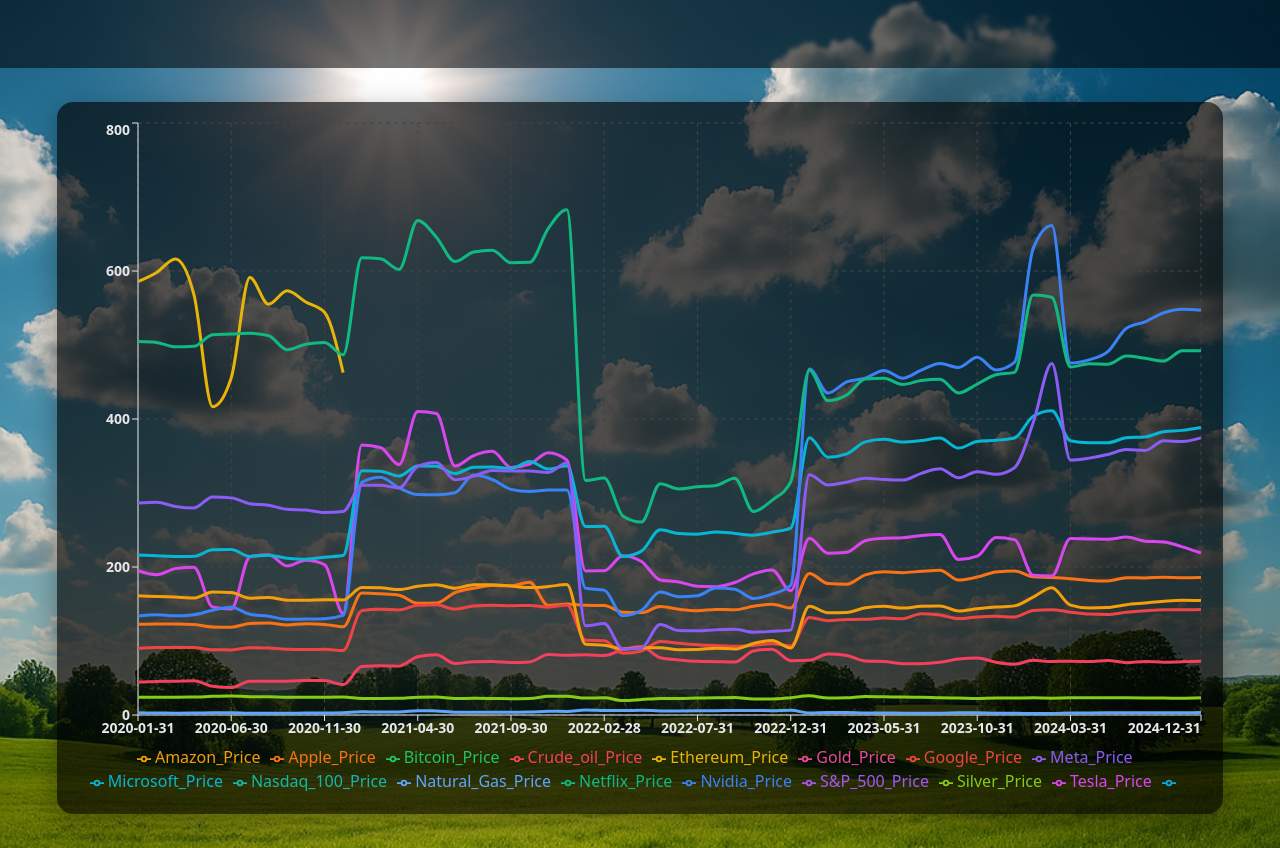
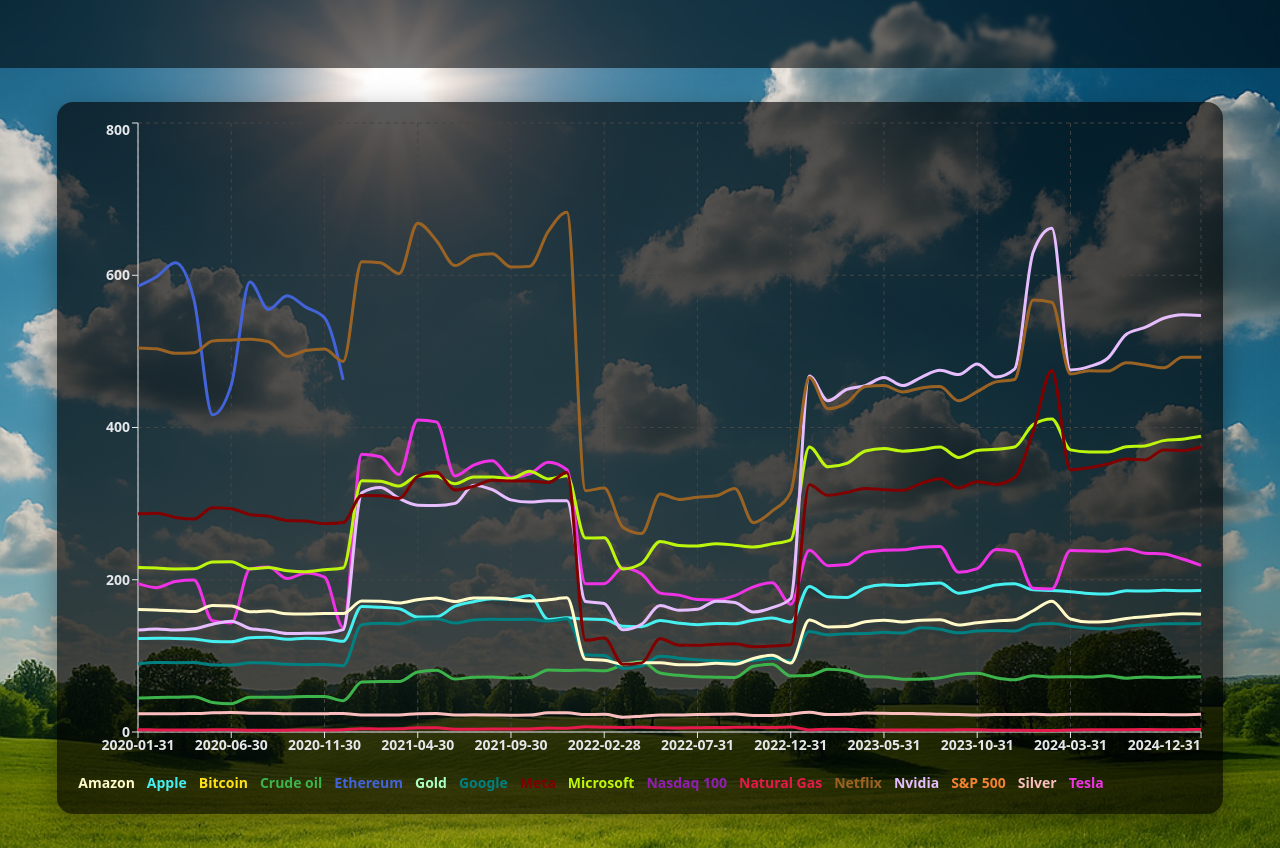
Before and after one commit to gschultz44/Portfolio_Manager, a React (Vite) app in the folder portfolio/: page / in a window 1280 px wide. Built offline with nearby package versions, Linux system fonts and the light colour scheme.

Commit message:
9/18 Lab

```diff
--- a/portfolio/src/components/MetricsChart.jsx
+++ b/portfolio/src/components/MetricsChart.jsx
@@ -33,6 +33,38 @@
   return abs >= 2 ? rainyImage2 : rainyImage;
 }
 
+// ✅ Custom Legend: removes suffixes & replaces underscores with spaces
+const CustomLegend = ({ payload }) => (
+  <div
+    style={{
+      display: "flex",
+      flexWrap: "wrap",
+      gap: "12px",
+      marginTop: "10px",
+    }}
+  >
+    {payload?.map((entry) => {
+      const color = entry?.color || entry?.payload?.stroke || "#fff";
+      const raw = entry?.value ?? entry?.payload?.dataKey ?? "";
+      const clean = String(raw)
+        .replace(/_[^_]+$/, "") // removes last _suffix (like _Price)
+        .replace(/_/g, " "); // replaces remaining underscores with spaces
+      return (
+        <span
+          key={raw}
+          style={{
+            color,
+            fontWeight: "700",
+            fontSize: "14px",
+          }}
+        >
+          {clean}
+        </span>
+      );
+    })}
+  </div>
+);
+
 const MetricsChart = () => {
   const [chartData, setChartData] = useState([]);
   const [assets, setAssets] = useState([]);
@@ -44,7 +76,6 @@
       header: true,
       dynamicTyping: true,
       complete: ({ data }) => {
-        // Group rows by date
         const grouped = {};
         data.forEach((row) => {
           if (!row.Date || !row.Asset) return;
@@ -74,18 +105,16 @@
   const bg = chartData.length >= 2 ? pickBackground(streak) : null;
 
   const colorPalette = [
-    "#60a5fa", "#f43f5e", "#22c55e", "#eab308", "#a855f7", "#14b8a6", "#f97316",
-    "#d946ef", "#06b6d4", "#84cc16", "#ef4444", "#3b82f6", "#10b981", "#f59e0b",
-    "#8b5cf6", "#ec4899", "#0ea5e9", "#facc15", "#f87171", "#34d399"
+    "#e6194b", "#3cb44b", "#ffe119", "#4363d8", "#f58231",
+    "#911eb4", "#46f0f0", "#f032e6", "#bcf60c", "#fabebe",
+    "#008080", "#e6beff", "#9a6324", "#fffac8", "#800000",
+    "#aaffc3", "#808000", "#ffd8b1", "#000075", "#808080",
   ];
 
-  function getColor(index) {
-    if (index < colorPalette.length) return colorPalette[index];
-    // Generate a new color dynamically if you have more assets than palette length
-    const hue = (index * 137.5) % 360; // golden angle for color variety
-    return `hsl(${hue}, 70%, 55%)`;
-  }
-
+  const getColor = (index) =>
+    index < colorPalette.length
+      ? colorPalette[index]
+      : `hsl(${(index * 137.5) % 360}, 70%, 55%)`;
 
   return (
     <div
@@ -149,8 +178,12 @@
                 tick={{ fill: "#e5e7eb", fontSize: 14, fontWeight: 700 }}
               />
               <Tooltip
-                content={({ active, payload, label }) => {
+                content={({ active, payload }) => {
                   if (active && payload && payload.length) {
+                    const entry = payload[0];
+                    const cleanName = String(entry.name)
+                      .replace(/_[^_]+$/, "")
+                      .replace(/_/g, " ");
                     return (
                       <div
                         style={{
@@ -158,13 +191,11 @@
                           padding: "8px 12px",
                           borderRadius: "8px",
                           border: "1px solid #94a3b8",
+                          color: entry.color,
+                          fontWeight: "bold",
                         }}
                       >
-          {payload.map((entry) => (
-            <div key={entry.name} style={{ color: entry.color, fontWeight: "bold" }}>
-              {entry.name}: ${entry.value?.toLocaleString()}
-            </div>
-          ))}
+                        {cleanName}: ${entry.value?.toLocaleString()}
                       </div>
                     );
                   }
@@ -172,7 +203,9 @@
                 }}
               />
 
-              <Legend wrapperStyle={{ color: "#fff" }} />
+              {/* Custom legend with cleaned names and colored text */}
+              <Legend content={<CustomLegend />} />
+
               {assets.map((asset, i) => (
                 <Line
                   key={asset}
@@ -184,7 +217,6 @@
                   connectNulls
                 />
               ))}
-
             </LineChart>
           </ResponsiveContainer>
         </div>
```
Also changed, not shown: 1 other file (tests, documents, lock files or other folders). Lines whose indentation alone changed are shown as unchanged.
